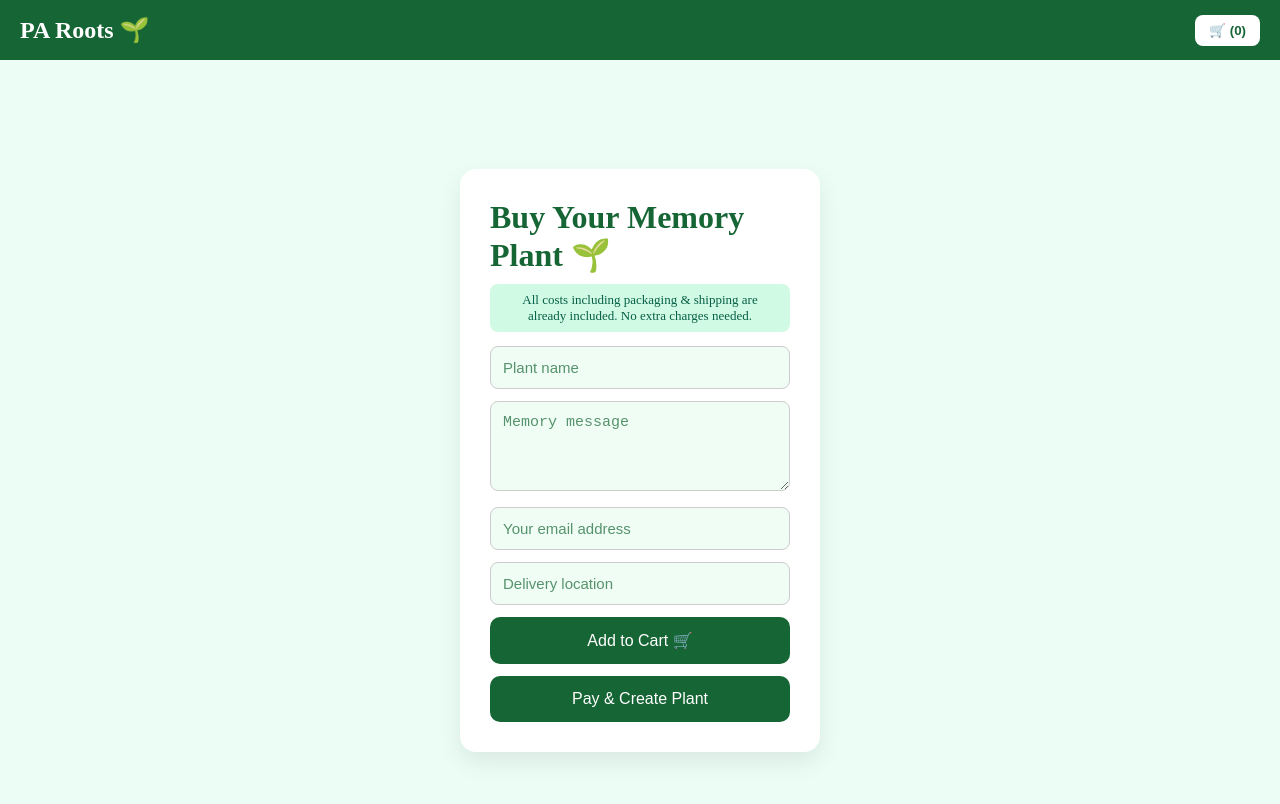
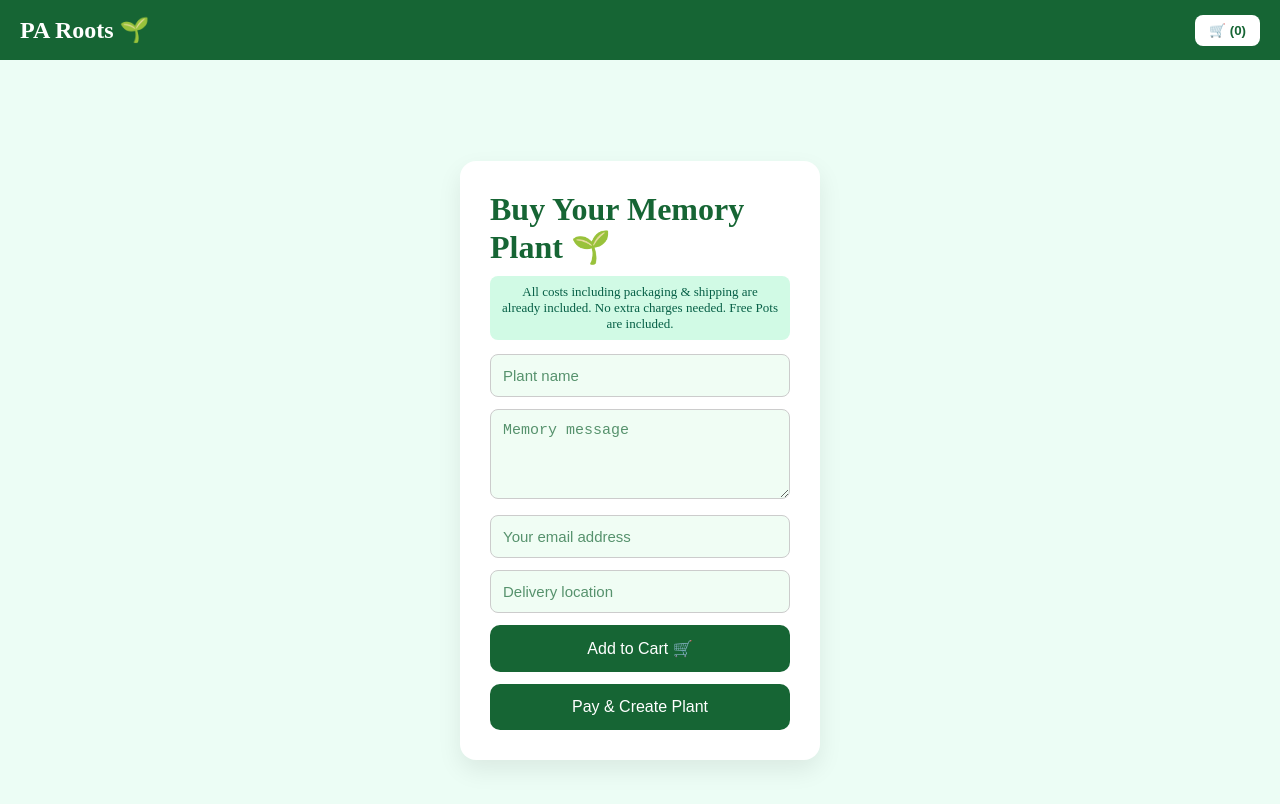
Before and after one commit to paroots25/pa-roots, a Next.js app: page /buy in a window 1280 px wide. Shown: the top 804 px of the page. Built offline with nearby package versions, Linux system fonts and the light colour scheme.

Commit message:
Add files via upload

```diff
--- a/app/buy/BuyClient.tsx
+++ b/app/buy/BuyClient.tsx
@@ -176,12 +176,16 @@ export default function BuyPage() {
         <p style={costInfo}>
           All costs including packaging & shipping are already included.
           No extra charges needed.
+          Free Pots are included.
         </p>
+
 
         {selectedPlant && (
           <p style={selectedPlantText}>
             {selectedPlant.name} — ₹{selectedPlant.price}
           </p>
+
+
         )}
 
         <input
```
